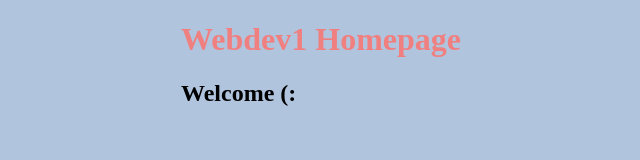
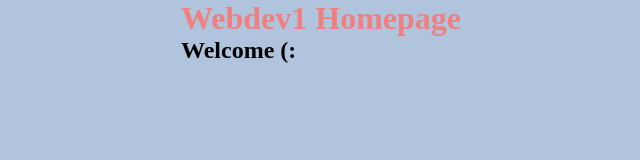
Before and after one commit to abbydoza1524/webdev1am, a plain HTML site: page index.html in a window 1280 px wide. Shown: the whole page, without its empty margins (259-899 px from the left). Drawn offline with Linux system fonts and the light colour scheme.

Commit message:
add css reset

```diff
--- a/style.css
+++ b/style.css
@@ -1,3 +1,9 @@
+*{
+    margin: 0;
+    padding: 0;
+    box-sizing: ;
+    border-box:
+}
 body{
     max-width: 25rem;
     margin: 0 auto;
```
